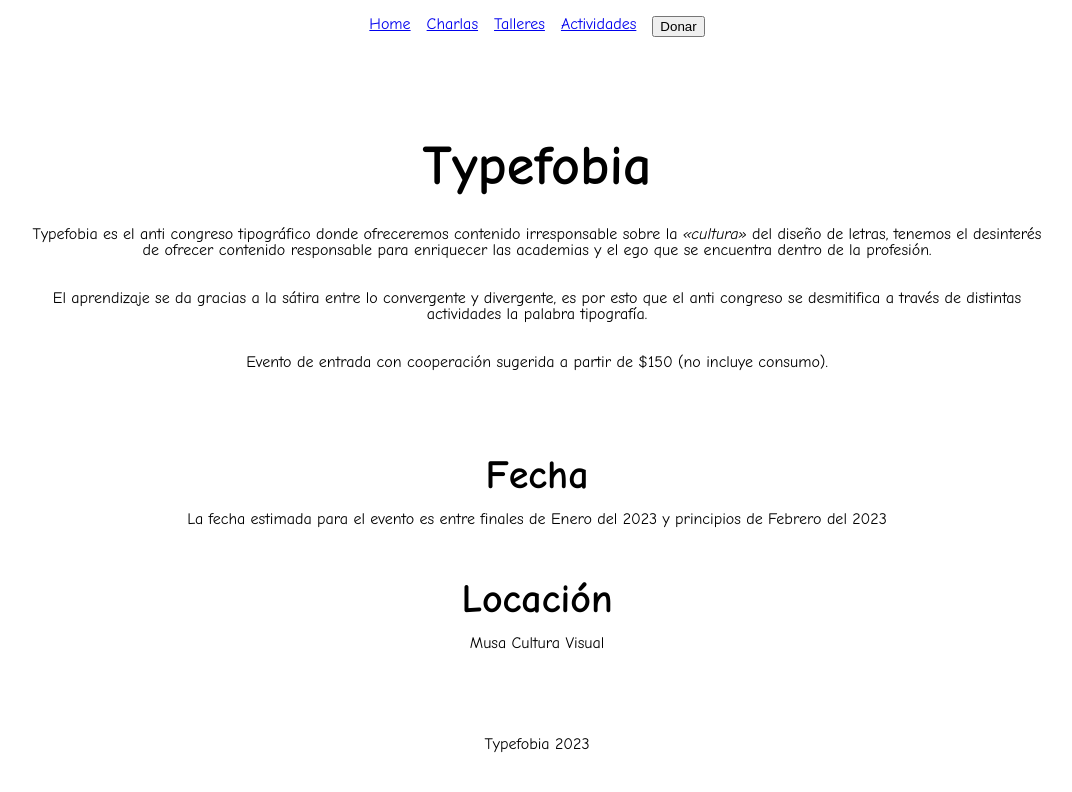
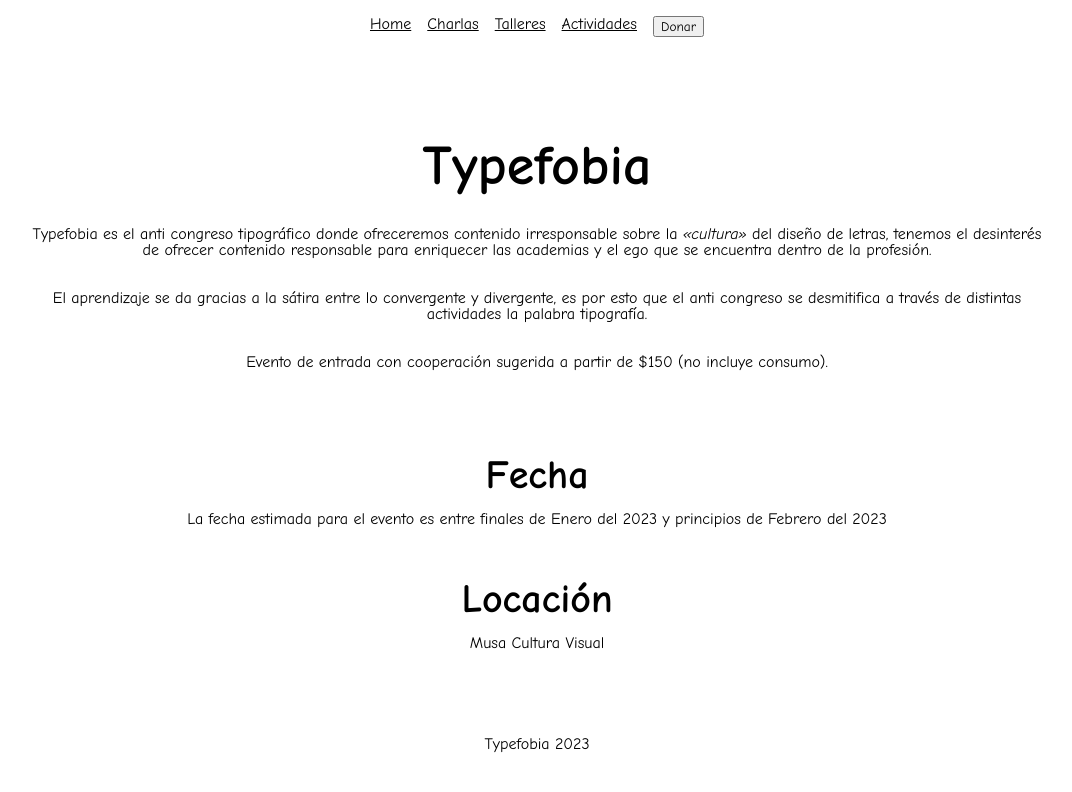
Before and after one commit to letterengine/typefobia.com, a Next.js app in the folder frontend/: page / in a window 1280 px wide. Shown: the top 792 px of the page, without its empty margins (103-1175 px from the left). Built offline with nearby package versions, Linux system fonts and the light colour scheme.

Commit message:
Update globals.css

```diff
--- a/frontend/styles/globals.css
+++ b/frontend/styles/globals.css
@@ -10,13 +10,14 @@
 * {
     box-sizing: border-box;
     text-align: center;
+    font-family: 'Comic Neue', sans-serif;
 }
 
 html,
 body {
-    font-family: 'Comic Neue', fantasy;
     color: var(--text);
     background-color: var(--bg);
+    font-family: 'Comic Neue', sans-serif;
 }
 
 body {
@@ -60,6 +61,7 @@ strong {
 }
 
 a {
+    color: var(--text);
     text-decoration: underline;
 }
 
@@ -78,4 +80,9 @@ a {
         color: var(--text-dark);
         background-color: var(--bg-dark);
     }
+
+    a {
+        color: var(--text-dark);
+        text-decoration: underline;
+    }
 }
```
